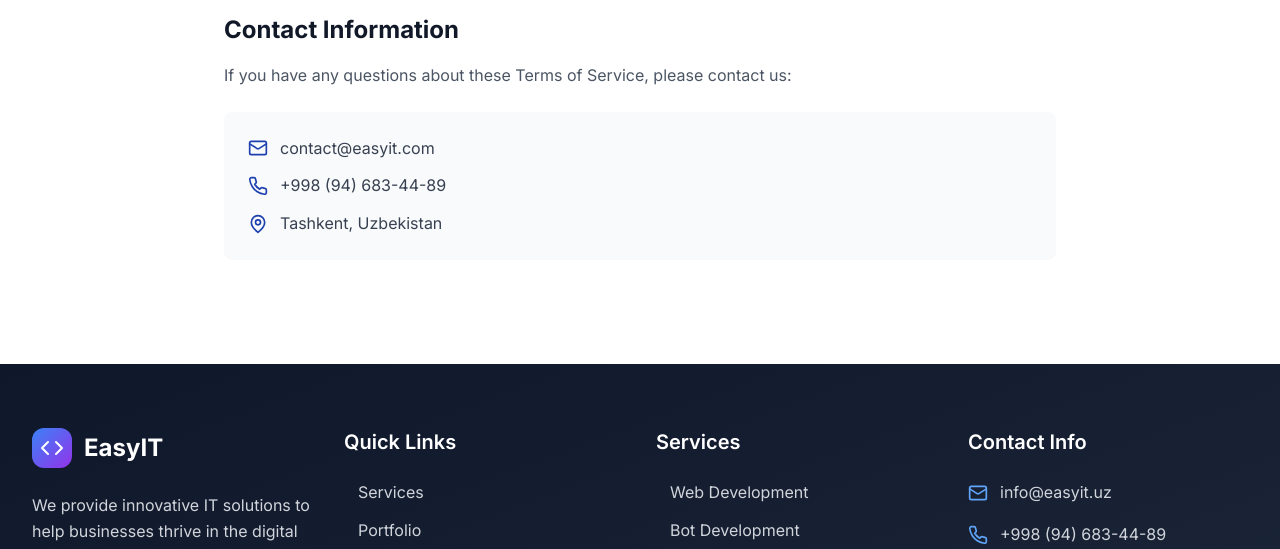
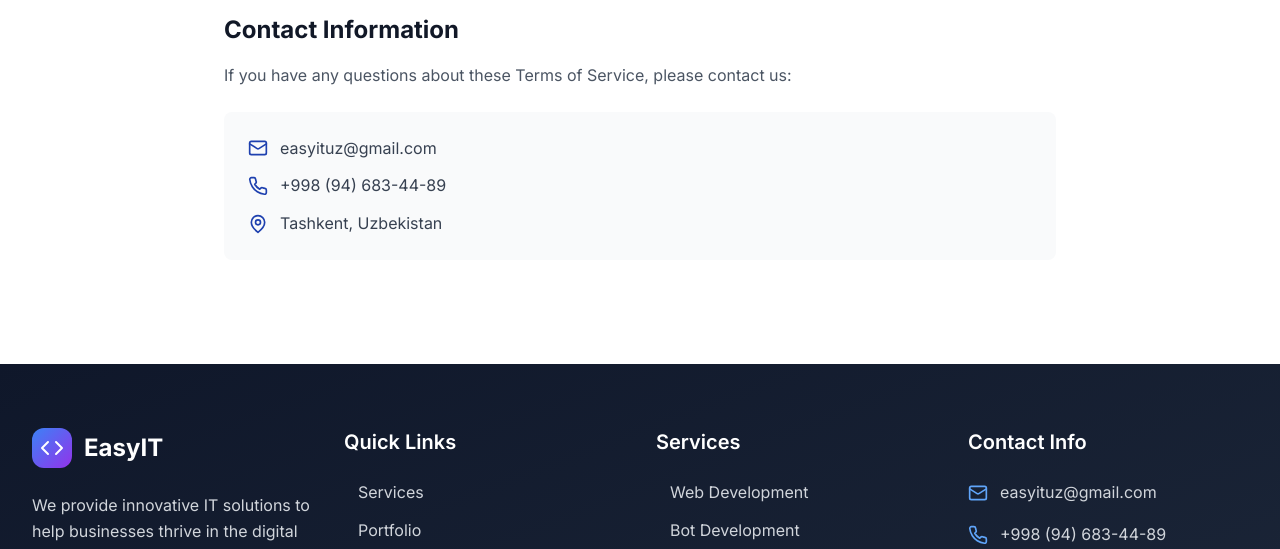
Before and after one commit to EasyRelay/easy-it-uz, a React (Vite) app: page /terms-of-service in a window 1280 px wide. Shown: the part 2380-2929 px from the top of the page. Built offline with nearby package versions, Linux system fonts and the light colour scheme.

Commit message:
add email

```diff
--- a/src/components/Contact.tsx
+++ b/src/components/Contact.tsx
@@ -88,8 +88,8 @@ const Contact = () => {
     {
       icon: Mail,
       title: 'Email',
-      value: 'info@easyit.uz',
-      link: 'mailto:info@easyit.uz'
+      value: 'easyituz@gmail.com',
+      link: 'mailto:easyituz@gmail.com'
     },
     {
       icon: Phone,
--- a/src/components/Footer.tsx
+++ b/src/components/Footer.tsx
@@ -99,8 +99,8 @@ const Footer = () => {
             <div className="space-y-4">
               <div className="flex items-center gap-3">
                 <Mail className="w-5 h-5 text-blue-400 flex-shrink-0" />
-                <a href="mailto:info@easyit.uz" className="text-gray-300 hover:text-white transition-colors">
-                  info@easyit.uz
+                <a href="mailto:easyituz@gmail.com" className="text-gray-300 hover:text-white transition-colors">
+                  easyituz@gmail.com
                 </a>
               </div>
               <div className="flex items-center gap-3">
--- a/src/components/Services.tsx
+++ b/src/components/Services.tsx
@@ -61,12 +61,6 @@ const Services = () => {
                 <p className="text-gray-600 leading-relaxed">
                   {service.description}
                 </p>
-                {/* <div className="mt-6">
-                  <button className="text-blue-600 font-semibold hover:text-purple-600 transition-colors group flex items-center gap-2">
-                    Learn More
-                    <span className="group-hover:translate-x-1 transition-transform">→</span>
-                  </button>
-                </div> */}
               </div>
             );
           })}
--- a/src/pages/CookiePolicy.tsx
+++ b/src/pages/CookiePolicy.tsx
@@ -153,7 +153,7 @@ const CookiePolicy: React.FC = () => {
             <div className="bg-gray-50 p-6 rounded-lg space-y-3">
               <div className="flex items-center space-x-3">
                 <Mail className="h-5 w-5 text-blue-800" />
-                <span className="text-gray-700">contact@easyit.com</span>
+                <span className="text-gray-700">easyituz@gmail.com</span>
               </div>
               <div className="flex items-center space-x-3">
                 <Phone className="h-5 w-5 text-blue-800" />
--- a/src/pages/PrivacyPolicy.tsx
+++ b/src/pages/PrivacyPolicy.tsx
@@ -133,7 +133,7 @@ const PrivacyPolicy: React.FC = () => {
             <div className="bg-gray-50 p-6 rounded-lg space-y-3">
               <div className="flex items-center space-x-3">
                 <Mail className="h-5 w-5 text-blue-800" />
-                <span className="text-gray-700">contact@easyit.com</span>
+                <span className="text-gray-700">easyituz@gmail.com</span>
               </div>
               <div className="flex items-center space-x-3">
                 <Phone className="h-5 w-5 text-blue-800" />
--- a/src/pages/TermsOfService.tsx
+++ b/src/pages/TermsOfService.tsx
@@ -184,7 +184,7 @@ const TermsOfService: React.FC = () => {
             <div className="bg-gray-50 p-6 rounded-lg space-y-3">
               <div className="flex items-center space-x-3">
                 <Mail className="h-5 w-5 text-blue-800" />
-                <span className="text-gray-700">contact@easyit.com</span>
+                <span className="text-gray-700">easyituz@gmail.com</span>
               </div>
               <div className="flex items-center space-x-3">
                 <Phone className="h-5 w-5 text-blue-800" />
```
